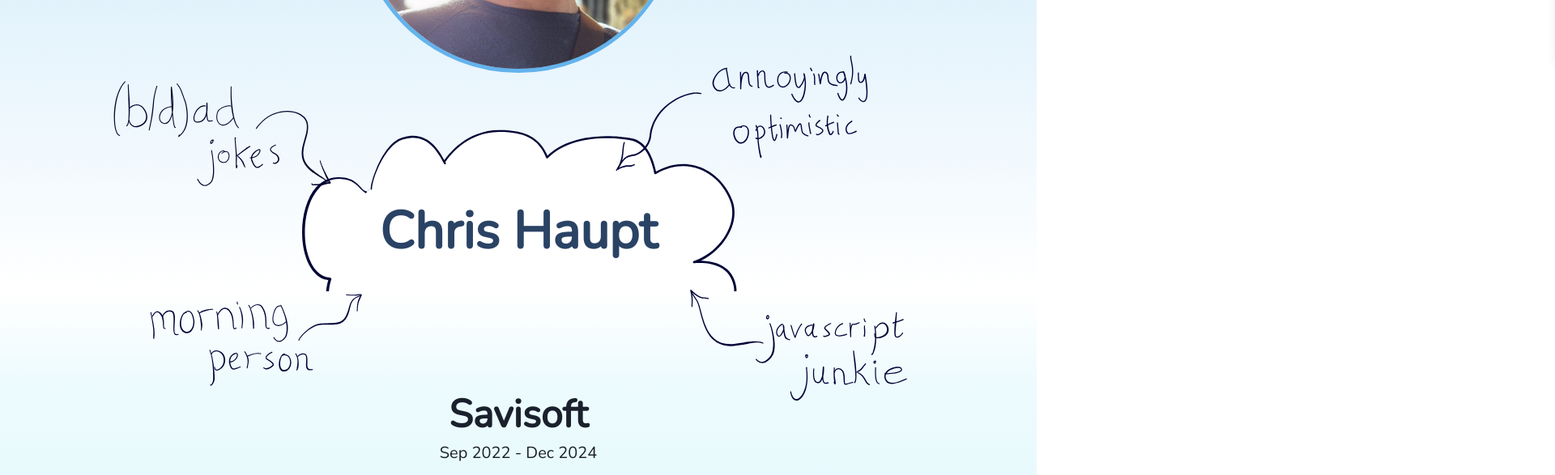
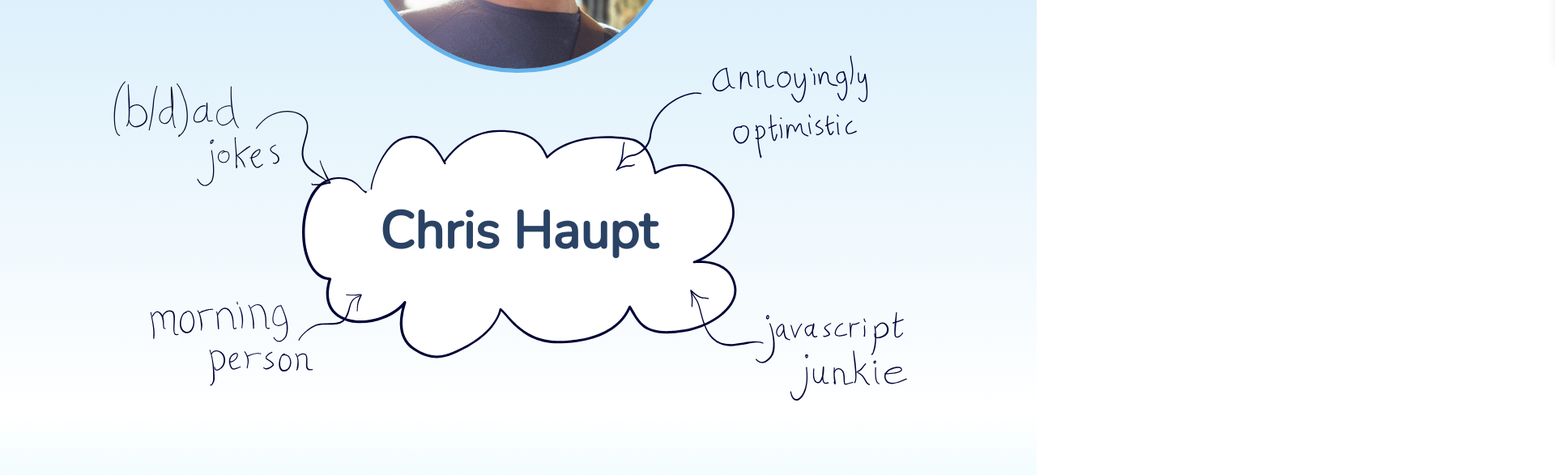
Before and after one commit to erasebegin/portfolio-2024, a React (Vite) app: page / in a window 1280 px wide. Shown: the part 440-1027 px from the top of the page at 81% size, 1920 px wide, since content can reach past the window. Built offline with nearby package versions, Linux system fonts and the light colour scheme.

Commit message:
further fixes to correct hero overflow/scroll issues at all breakpoints

```diff
--- a/src/components/Hero/HeroContent.tsx
+++ b/src/components/Hero/HeroContent.tsx
@@ -56,7 +56,7 @@ export default function HeroContent({ showLogos }: HeroContentProps) {
       />
       <Image
         src="/images/whiteboard-text/cloud.svg"
-        minW={["unset","unset","600px"]}
+        minW={["unset","unset","500px"]}
         maxW={["300px","400px","unset"]}
         pos="absolute"
         right={["50px","100px","0"]}
--- a/src/components/Hero/index.tsx
+++ b/src/components/Hero/index.tsx
@@ -3,12 +3,10 @@ import Divider from "../Divider";
 import {
   Box,
   Flex,
-  Heading,
   Stack,
   theme,
   useColorModeValue,
 } from "@chakra-ui/react";
-import { FaArrowAltCircleDown } from "react-icons/fa";
 import HeroButtons from "./HeroButtons";
 import HeroImage from "./HeroImage";
 import HeroContent from "./HeroContent";
@@ -42,10 +40,10 @@ export default function Hero({ setIsOpen, isOpen }: HeroProps) {
     <Box
       as="section"
       pos="relative"
-      minH="100dvh"
+      minH={["900px","900px","950px"]}
+      overflowX="hidden"
       backgroundImage={shade === "light" ? gradientLight : gradientDark}
       pt={[5, 5, 20]}
-      // overflow="hidden"
     >
       <Divider
         chakraProps={{
```
